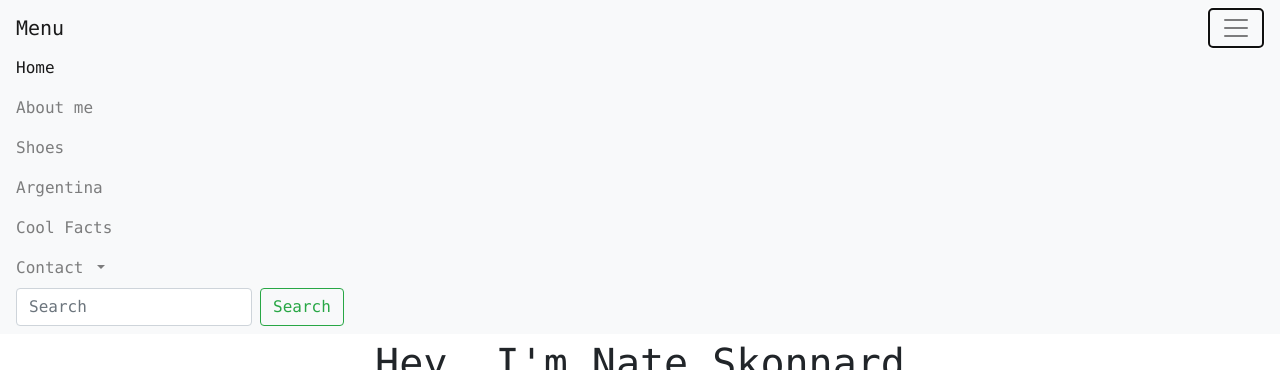
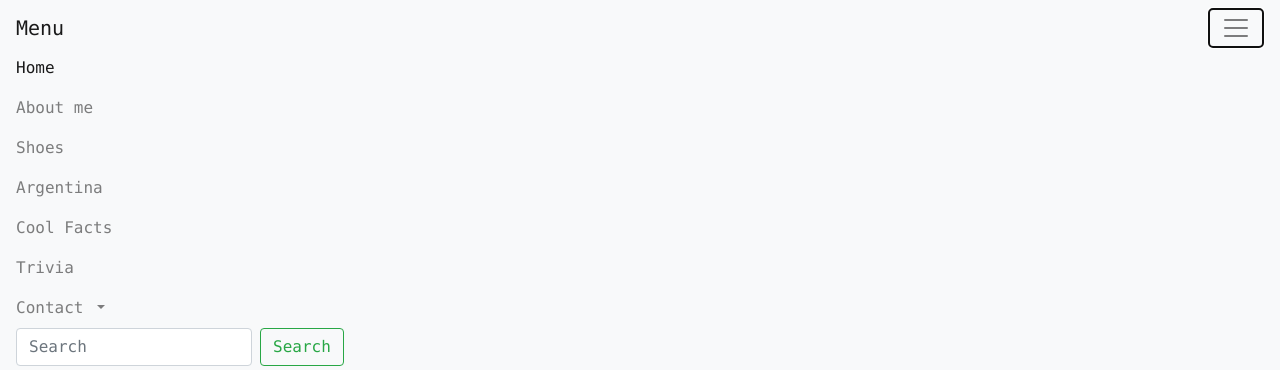
Before and after one commit to skonzy/Creative-Project-2, a plain HTML site: page index.html in a window 1280 px wide. Both pictures are taken after a click on the button "Toggle navigation". Shown: the top 370 px of the page. Drawn offline with nearby package versions, Linux system fonts and the light colour scheme.

Commit message:
Update index.html

```diff
--- a/index.html
+++ b/index.html
@@ -31,6 +31,9 @@
           </li>
           <li class="nav-item">
             <a class="nav-link" href="./facts.html">Cool Facts</a>
+          </li>
+          <li class="nav-item">
+            <a class="nav-link" href="./trivia.html">Trivia</a>
           </li>
           <li class="nav-item dropdown">
             <a class="nav-link dropdown-toggle" href="#" id="navbarDropdown" role="button" data-toggle="dropdown" aria-haspopup="true" aria-expanded="false">
```
